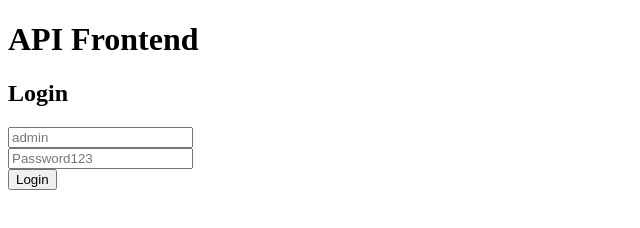
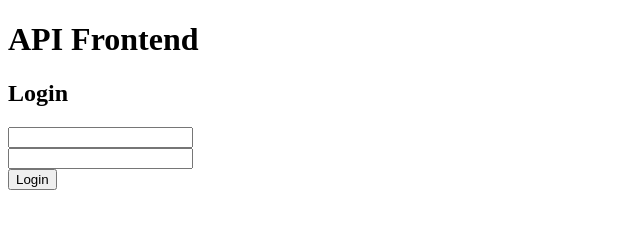
Before and after one commit to MungangaThelly/Node.js-server, a website: page src/index.html in a window 1280 px wide. Shown: the full height of the page, 0-640 px from the left. Drawn offline with nearby package versions, Linux system fonts and the light colour scheme.

Commit message:
update itemswork

```diff
--- a/src/index.html
+++ b/src/index.html
@@ -14,8 +14,8 @@
   <!-- Login Form -->
   <div id="login-form">
     <h2>Login</h2>
-    <input type="text" id="username" placeholder="admin" /><br />
-    <input type="password" id="password" placeholder="Password123" /><br />
+    <input type="text" id="username" placeholder=" " /><br />
+    <input type="password" id="password" placeholder=" " /><br />
     <button onclick="login()">Login</button>
   </div>
 
--- a/src/models/Item.js
+++ b/src/models/Item.js
@@ -18,7 +18,7 @@ const itemSchema = new mongoose.Schema({
   },
   category: {  // Optional: Add a category field
     type: String,
-    required: true
+    required: false
   },
   image: {  // Optional: Add an image field (URL or binary data)
     type: String,
```
